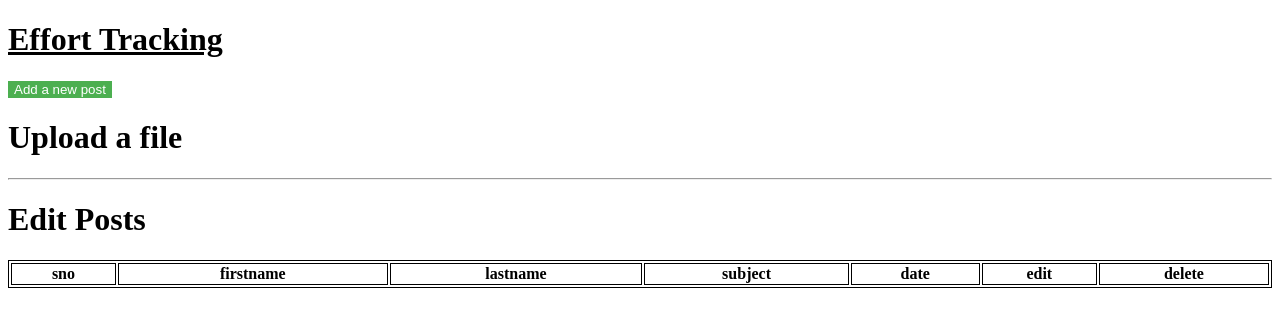
After one commit to Selenium100/Python_Practice, a Flask app: page /effortdashboard in a window 1280 px wide. The commit adds this page. Shown: the top 327 px of the page. Run offline with Flask 2, Linux system fonts and the light colour scheme; data that the repository does not hold is empty.

Commit message:
almost complete

```diff
--- /dev/null
+++ b/Python-Programms/ifDemo.py
@@ -0,0 +1,5 @@
+def checkStatus(status):
+    if status == 'Inprogress':
+        print(f'Status is {status}')
+
+checkStatus('Completed')
--- a/flask-demo/config.json
+++ b/flask-demo/config.json
@@ -5,6 +5,10 @@
     "blog_name": "Automation Enrollment",
     "underline_text": "Nitya If you click the Submit button, the form-data will be sent to a page called \"/contact\".",
     "gmail-user" : "nityaranjan190592@gmail.com",
-    "gmail-password" : "dojbienqubwhzgcl"
+    "gmail-password" : "dojbienqubwhzgcl",
+    "no_of_posts": 4,
+    "admin_user": "nitya@admin.com",
+    "admin_password": "Selenium@123",
+    "upload_location": "C:\\Users\\nitya\\PycharmProjects\\firsrproj\\flask-demo\\static"
   }
 }
--- a/flask-demo/main.py
+++ b/flask-demo/main.py
@@ -1,7 +1,10 @@
-from flask import Flask, render_template, request
+from flask import Flask, render_template, request, session, redirect
 from flask_sqlalchemy import SQLAlchemy
 import json
 from flask_mail import Mail
+import datetime
+import os
+from werkzeug.utils import secure_filename
 
 with open("config.json", "r") as c:
     params = json.load(c)["params"]
@@ -9,6 +12,8 @@ with open("config.json", "r") as c:
 
 db = SQLAlchemy()
 app = Flask(__name__)
+app.secret_key = 'super-secret-key'
+app.config['UPLOAD_FOLDER'] = params['upload_location']
 app.config.update(
     MAIL_SERVER='smtp.gmail.com',
     MAIL_PORT='465',
@@ -28,6 +33,7 @@ class Mydata(db.Model):
     firstname = db.Column(db.String(80), nullable=False)
     lastname = db.Column(db.String(80), nullable=False)
     subject = db.Column(db.String(20), nullable=False)
+    date = db.Column(db.String(20), nullable=False)
 
 
 class Blog(db.Model):
@@ -52,8 +58,87 @@ def blog(blog_slug):
     return render_template("blog.html", blog=blog)
 
 
+@app.route('/edit/<string:sno>', methods=['GET', 'POST'])
+def edit(sno):
+    if request.method == 'POST':
+        firstname = request.form.get('firstname')
+        lastname = request.form.get('lastname')
+        subject = request.form.get('subject')
+        date = datetime.datetime.now()
+
+        if sno == '0':
+            mydata = Mydata(firstname=firstname, lastname=lastname, subject=subject, date=date)
+            db.session.add(mydata)
+            db.session.commit()
+            mail.send_message(f'New message by {firstname}', sender='nityaranjan190592@gmail.com',
+                              recipients=[params['gmail-user']], body=subject)
+        else:
+            mydata = Mydata.query.filter_by(sno=sno).first()
+            mydata.firstname = firstname
+            mydata.lastname = lastname
+            mydata.subject = subject
+            mydata.date = datetime.datetime.now()
+            db.session.commit()
+            return redirect("/edit/"+sno)
+        mydata = Mydata.query.filter_by(sno=sno).first()
+        return render_template('edit.html',sno=sno,params=params,mydata=mydata)
+
+    return render_template('edit.html', sno=sno, params=params)
+
+
+@app.route('/AdminTaskdbEdit/<string:sno>', methods=['GET', 'POST'])
+def AdminTaskdbEdit(sno):
+    if ('user' in session and session['user'] == params['admin_user']):
+        if request.method == 'POST':
+            heading = request.form.get('heading')
+            subheading = request.form.get('subheading')
+            slug = request.form.get('slug')
+            content = request.form.get('content')
+            email = request.form.get('email')
+            date = datetime.datetime.now()
+
+            if sno == '0':
+                blog = Blog(heading=heading, subheading=subheading, slug=slug, content=content, email=email, date=date)
+                db.session.add(blog)
+                db.session.commit()
+                mail.send_message(f'New message by {slug}', sender='nityaranjan190592@gmail.com',
+                                  recipients=[params['gmail-user']], body=content)
+            else:
+                blog = Blog.query.filter_by(sno=sno).first()
+                blog.slug = slug
+                blog.heading = heading
+                blog.subheading = subheading
+                blog.content = content
+                blog.date = date
+                db.session.commit()
+                return redirect("/AdminTaskdbEdit/" + sno)
+    blog = Blog.query.filter_by(sno=sno).first()
+    return render_template('AdminTaskdbEdit.html', params=params, blog=blog, sno=sno)
+
+
+@app.route('/effortdashboard', methods=['GET'])
+def effortdashboard():
+    mydata = Mydata.query.all()
+    return render_template("taksdashboard.html", mydata=mydata)
+
+
 @app.route('/dashboard', methods=['GET', 'POST'])
 def login():
+    if ('user' in session and session['user'] == params['admin_user']):
+        blog = Blog.query.all()
+        return render_template('dashboard.html', params=params, blog=blog)
+
+    if request.method == 'POST':
+        username = request.form.get('uname')
+        password = request.form.get('pass')
+        if username == params['admin_user'] and password == params['admin_password']:
+            session['user'] = username
+            blog = Blog.query.all()
+            return render_template('dashboard.html', params=params, blog=blog)
+        else:
+            return "Usename or Password is Incorrect"
+            # set session variable
+
     return render_template("login.html")
 
 
@@ -73,4 +158,34 @@ def contact():
     return render_template("index.html", params=params)
 
 
+@app.route('/uploader', methods=['GET', 'POST'])
+def upload():
+    if ('user' in session and session['user'] == params['admin_user'] ):
+        if (request.method == 'POST'):
+            f = request.files['file1']
+            f.save(os.path.join(app.config['UPLOAD_FOLDER'], secure_filename(f.filename)))
+            return "Uploaded Successfully"
+
+
+@app.route('/delete/<string:sno>')
+def delete(sno):
+    if ('user' in session and session['user'] == params['admin_user']):
+        blog = Blog.query.filter_by(sno=sno).first()
+        db.session.delete(blog)
+        db.session.commit()
+    return redirect('/dashboard')
+
+
+
+
+@app.route('/logout')
+def logout():
+    session.pop('user')
+    return redirect('/dashboard')
+
+
+
+
+
+
 app.run(debug=True)
--- /dev/null
+++ b/flask-demo/templates/taksdashboard.html
@@ -0,0 +1,65 @@
+<!DOCTYPE html>
+<html>
+<style>
+button#edit {
+  background-color: green;
+  border: none;
+  color: white;
+
+}
+
+button#add {
+  background-color: #4CAF50;
+  border: none;
+  color: white;
+
+
+}
+button#delete {
+  background-color: red;
+  border: none;
+  color: white;
+
+}
+table, th, td {
+  border:1px solid black;
+}
+</style>
+<body>
+
+<h1><u><b>Effort Tracking</b></u></h1>
+
+<a href="/edit/0"><button id="add" class="btn btn-primary">Add a new post</button></a>
+
+<h1>Upload a file</h1>
+<hr>
+<h1>Edit Posts</h1>
+<table style="width:100%">
+  <tr>
+    <th>sno</th>
+    <th>firstname</th>
+    <th>lastname</th>
+    <th>subject</th>
+    <th>date</th>
+    <th>edit</th>
+    <th>delete</th>
+  </tr>
+
+  {% for post in mydata %}
+  <tr>
+    <td>{{ post.sno }}</td>
+    <td>{{ post.firstname }}</td>
+    <td>{{ post.lastname }}</td>
+    <td>{{ post.subject }}</td>
+    <td>{{ post.date }}</td>
+    <td><a href="/edit/{{post.sno}}"><button id="edit" class="btn btn-primary">Edit</button></a></td>
+    <td><button id="delete" class="btn btn-primary">Delete</button></td>
+
+  </tr>
+  {% endfor %}
+</table>
+
+
+
+</body>
+</html>
```
Also changed, not shown: Python-Programms/whileAppDemo.py (added, +16 -0 lines), Python-Programms/whileDemo.html (added, +10 -0 lines), flask-demo/templates/AdminTaskdbEdit.html (added, +78 -0 lines), flask-demo/templates/dashboard.html (added, +146 -0 lines), flask-demo/templates/edit.html (added, +60 -0 lines), flask-demo/templates/index.html (+3 -4 lines), flask-demo/templates/login.html (+8 -6 lines), flask-demo/templates/welcome.html (+11 -0 lines), flask-demo/static/admin.jpg (added).
